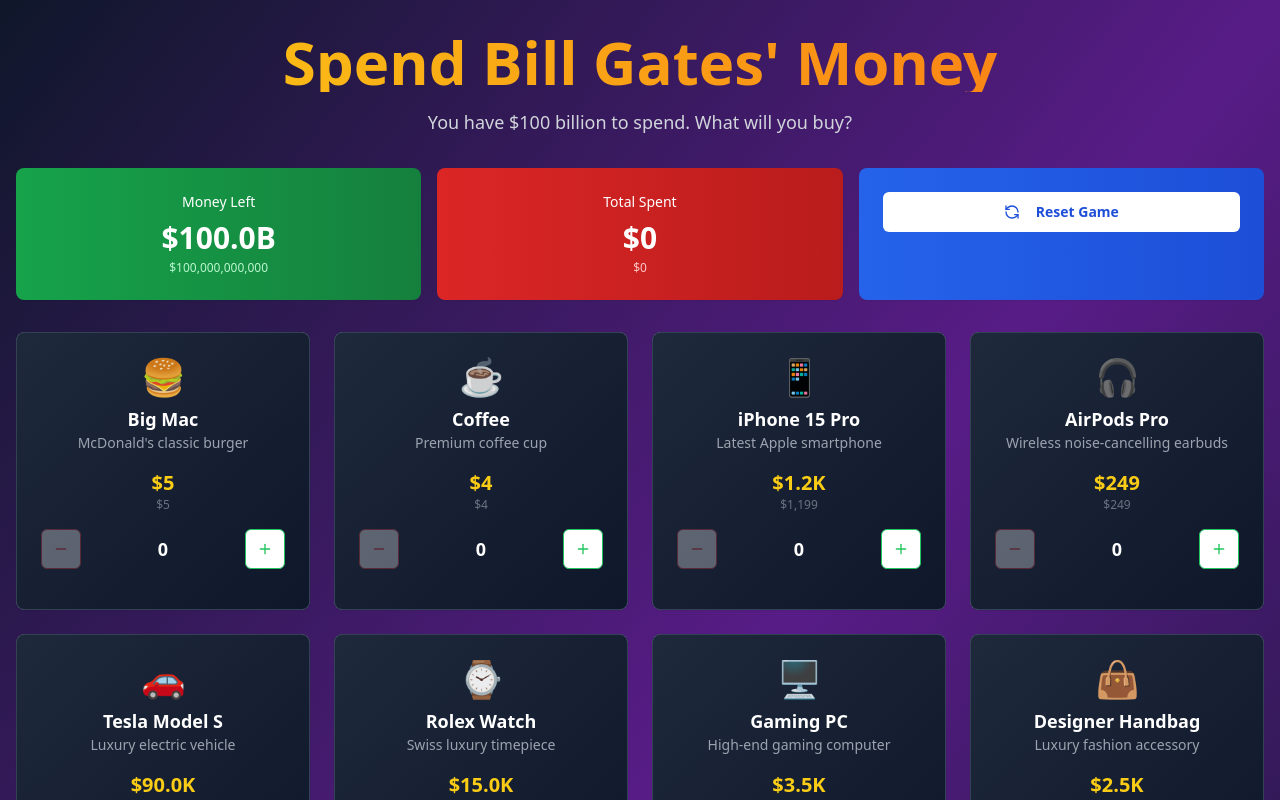
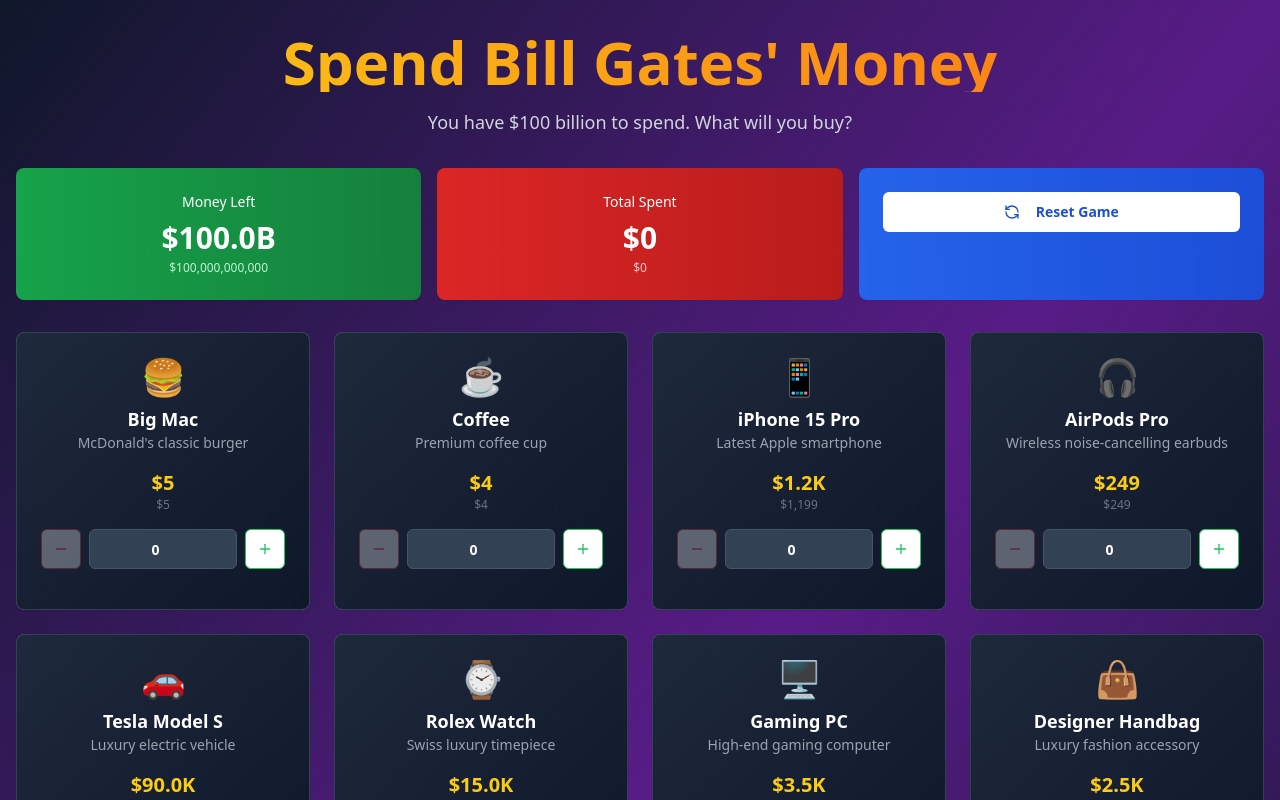
Before and after one commit to shahid9890/spend-governments-money, a React (Vite) app: page / in a window 1280 px wide. Shown: the top 800 px of the page. Built offline with nearby package versions, Linux system fonts and the light colour scheme.

Commit message:
feat: Add editable quantity input
Add the ability to edit the quantity of items directly via an input field.

```diff
--- a/src/components/ItemCard.tsx
+++ b/src/components/ItemCard.tsx
@@ -1,8 +1,9 @@
 
-import React from 'react';
+import React, { useState } from 'react';
 import { Plus, Minus } from 'lucide-react';
 import { Button } from '@/components/ui/button';
 import { Card, CardContent, CardHeader } from '@/components/ui/card';
+import { Input } from '@/components/ui/input';
 
 interface Item {
   id: number;
@@ -17,6 +18,7 @@ interface ItemCardProps {
   quantity: number;
   onBuy: () => void;
   onSell: () => void;
+  onQuantityChange: (newQuantity: number) => void;
   canAfford: boolean;
 }
 
@@ -25,8 +27,11 @@ const ItemCard: React.FC<ItemCardProps> = ({
   quantity,
   onBuy,
   onSell,
+  onQuantityChange,
   canAfford
 }) => {
+  const [inputValue, setInputValue] = useState(quantity.toString());
+
   const formatPrice = (price: number) => {
     if (price >= 1000000000) {
       return `$${(price / 1000000000).toFixed(1)}B`;
@@ -37,6 +42,21 @@ const ItemCard: React.FC<ItemCardProps> = ({
     }
     return `$${price.toLocaleString()}`;
   };
+
+  const handleInputChange = (e: React.ChangeEvent<HTMLInputElement>) => {
+    const value = e.target.value;
+    setInputValue(value);
+
+    const numValue = parseInt(value) || 0;
+    if (numValue >= 0) {
+      onQuantityChange(numValue);
+    }
+  };
+
+  // Update input value when quantity prop changes (from + or - buttons)
+  React.useEffect(() => {
+    setInputValue(quantity.toString());
+  }, [quantity]);
 
   return (
     <Card className={`
@@ -83,10 +103,14 @@ const ItemCard: React.FC<ItemCardProps> = ({
             <Minus className="w-4 h-4" />
           </Button>
 
-          <div className="flex-1 text-center">
-            <span className="text-white font-semibold text-lg">
-              {quantity}
-            </span>
+          <div className="flex-1">
+            <Input
+              type="number"
+              min="0"
+              value={inputValue}
+              onChange={handleInputChange}
+              className="text-center bg-slate-700 border-slate-600 text-white font-semibold text-lg h-10"
+            />
           </div>
 
           <Button
--- a/src/pages/Index.tsx
+++ b/src/pages/Index.tsx
@@ -1,4 +1,3 @@
-
 import React, { useState } from 'react';
 import { RefreshCcw } from 'lucide-react';
 import { Button } from '@/components/ui/button';
@@ -170,6 +169,27 @@ const Index = () => {
     }
   };
 
+  const handleQuantityChange = (item: Item, newQuantity: number) => {
+    const currentQuantity = purchases[item.id] || 0;
+    const difference = newQuantity - currentQuantity;
+    const cost = difference * item.price;
+
+    if (difference > 0 && money < cost) {
+      toast({
+        title: "Insufficient funds!",
+        description: "You don't have enough money for this quantity.",
+        variant: "destructive"
+      });
+      return;
+    }
+
+    setMoney(prev => prev - cost);
+    setPurchases(prev => ({
+      ...prev,
+      [item.id]: newQuantity
+    }));
+  };
+
   const resetGame = () => {
     setMoney(initialMoney);
     setPurchases({});
@@ -240,6 +260,7 @@ const Index = () => {
               quantity={purchases[item.id] || 0}
               onBuy={() => buyItem(item)}
               onSell={() => sellItem(item)}
+              onQuantityChange={(newQuantity) => handleQuantityChange(item, newQuantity)}
               canAfford={money >= item.price}
             />
           ))}
```
